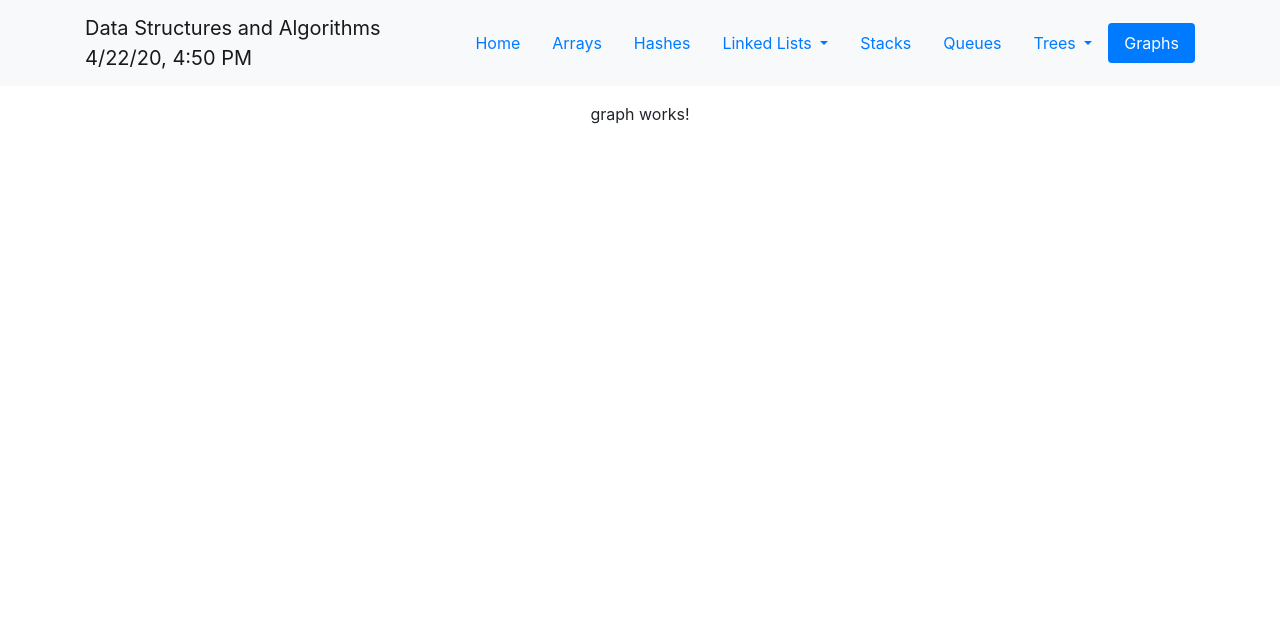
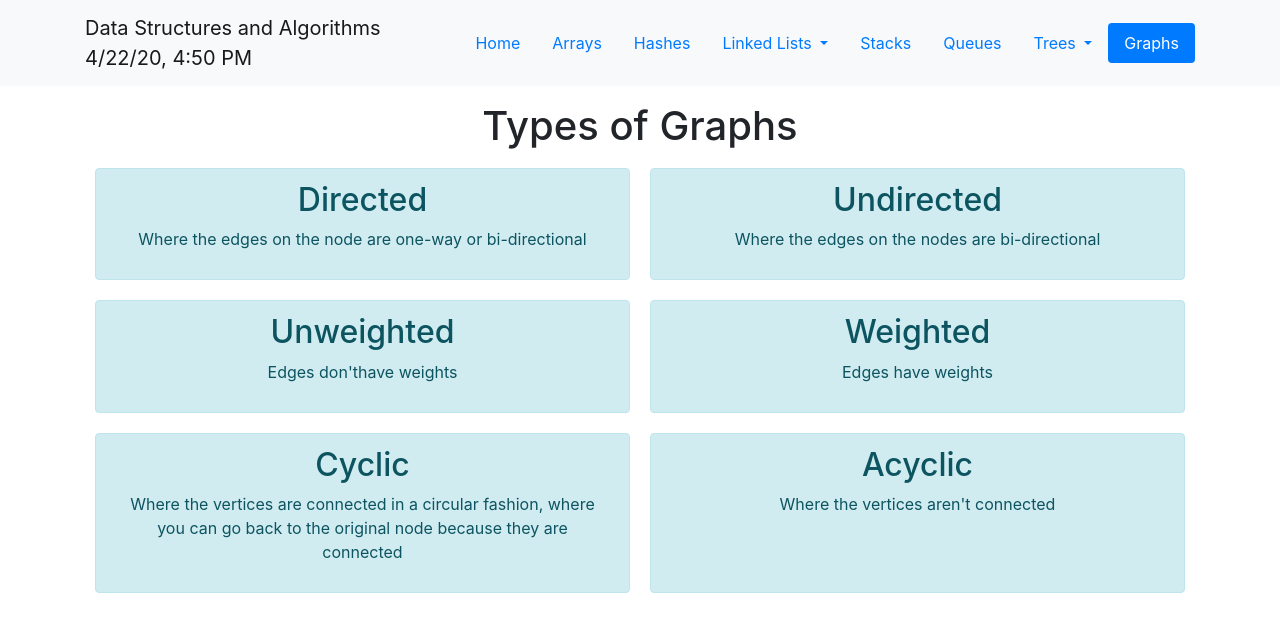
Before and after one commit to alexjwatts83/angular-data-strucutres, an Angular app: page /graphs in a window 1280 px wide. Shown: the top 632 px of the page. Built offline with nearby package versions, Linux system fonts and the light colour scheme.

Commit message:
added graph text

```diff
--- a/src/app/graphs/graph/graph.component.html
+++ b/src/app/graphs/graph/graph.component.html
@@ -1 +1,42 @@
-<p>graph works!</p>
+<h1>Types of Graphs</h1>
+
+<!-- Directed or Undirected -->
+<div class="info-container">
+  <div class="alert alert-info info-item" role="alert">
+    <h2>Directed</h2>
+    <p>
+      Where the edges on the node are one-way or bi-directional
+    </p>
+  </div>
+  <div class="alert alert-info info-item" role="alert">
+    <h2>Undirected</h2>
+    <p>
+      Where the edges on the nodes are bi-directional
+    </p>
+  </div>
+</div>
+
+<!-- Weighted or Unweighted -->
+<div class="info-container">
+  <div class="info-item alert alert-info">
+    <h2>Unweighted</h2>
+    <p>Edges don'thave weights</p>
+  </div>
+  <div class="info-item alert alert-info">
+    <h2>Weighted</h2>
+    <p>Edges have weights</p>
+  </div>
+</div>
+
+<!-- Cyclic or Acyclic -->
+<div class="info-container">
+  <div class="info-item alert alert-info">
+    <h2>Cyclic</h2>
+    <p>Where the vertices are connected in a circular fashion,
+      where you can go back to the original node because they are connected</p>
+  </div>
+  <div class="info-item alert alert-info">
+    <h2>Acyclic</h2>
+    <p>Where the vertices aren't connected</p>
+  </div>
+</div>
--- a/src/app/graphs/graph/graph.component.scss
+++ b/src/app/graphs/graph/graph.component.scss
@@ -0,0 +1,7 @@
+.info-container{
+  display: flex;
+  .info-item {
+    flex: 1;
+    margin: 10px;
+  }
+}
```
